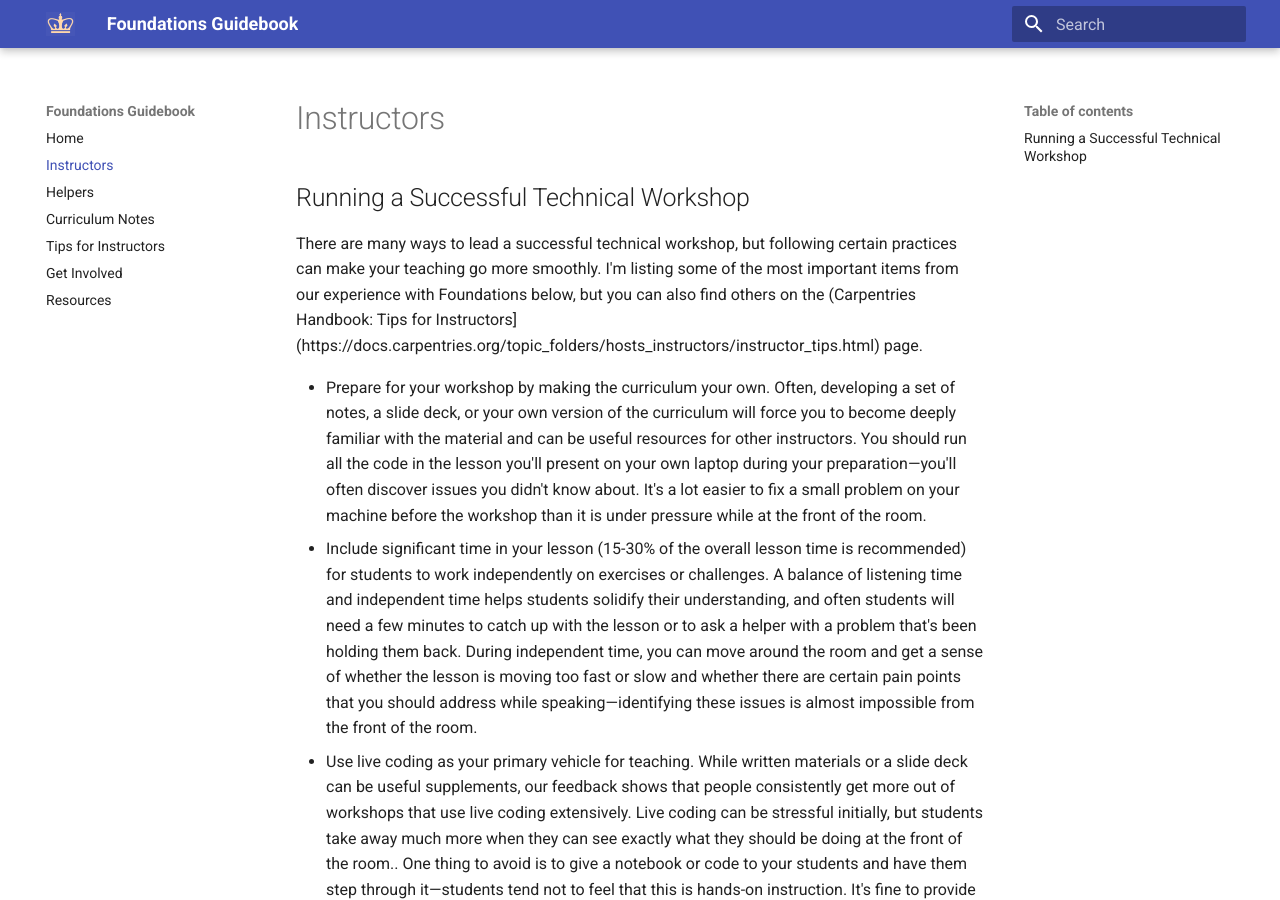
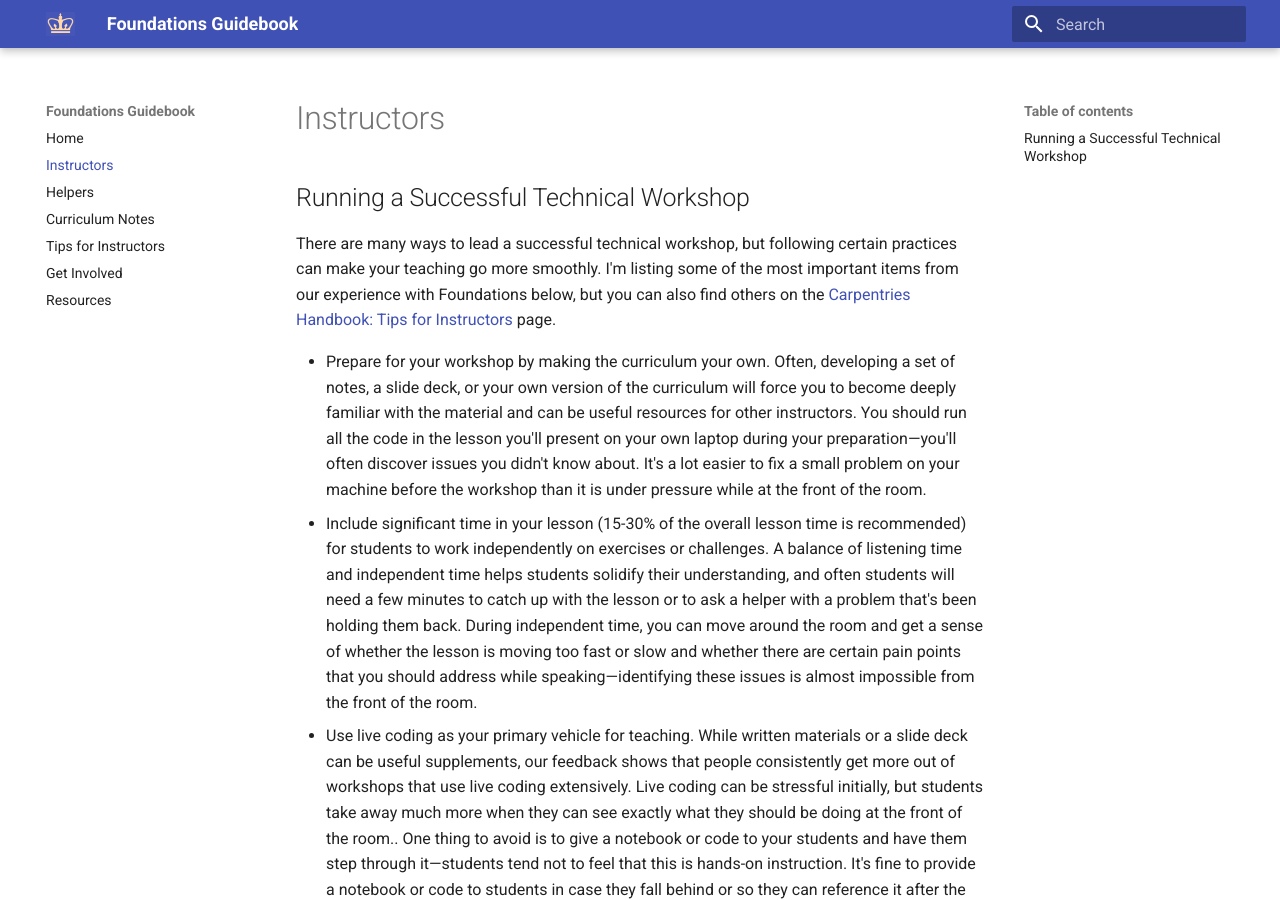
Before and after one commit to ColumbiaSWC/guidebook, an MkDocs documentation site: the page built from docs/instructors.md, in a window 1280 px wide and 900 px high. Built offline with MkDocs 1.6.1 and Material for MkDocs 9.7.7, drawn with Linux system fonts in a browser that asks for light colours.

Commit message:
Fixed broken link

```diff
--- a/docs/instructors.md
+++ b/docs/instructors.md
@@ -2,7 +2,7 @@
 
 ## Running a Successful Technical Workshop
 
-There are many ways to lead a successful technical workshop, but following certain practices can make your teaching go more smoothly. I'm listing some of the most important items from our experience with Foundations below, but you can also find others on the (Carpentries Handbook: Tips for Instructors](https://docs.carpentries.org/topic_folders/hosts_instructors/instructor_tips.html) page.
+There are many ways to lead a successful technical workshop, but following certain practices can make your teaching go more smoothly. I'm listing some of the most important items from our experience with Foundations below, but you can also find others on the [Carpentries Handbook: Tips for Instructors](https://docs.carpentries.org/topic_folders/hosts_instructors/instructor_tips.html) page.
 
 - Prepare for your workshop by making the curriculum your own. Often, developing a set of notes, a slide  deck, or your own version of the curriculum will force you to become deeply familiar with the material and can be useful resources for other instructors. You should run all the code in the lesson you'll present on your own laptop during your preparation—you'll often discover issues you didn't know about. It's a lot easier to fix a small problem on your machine before the workshop than it is under pressure while at the front of the room.
 - Include significant time in your lesson (15-30% of the overall lesson time is recommended) for students to work independently on exercises or challenges. A balance of listening time and independent time helps students solidify their understanding, and often students will need a few minutes to catch up with the lesson or to ask a helper with a problem that's been holding them back. During independent time, you can move around the room and get a sense of whether the lesson is moving too fast or slow and whether there are certain pain points that you should address while speaking—identifying these issues is almost impossible from the front of the room.
```
